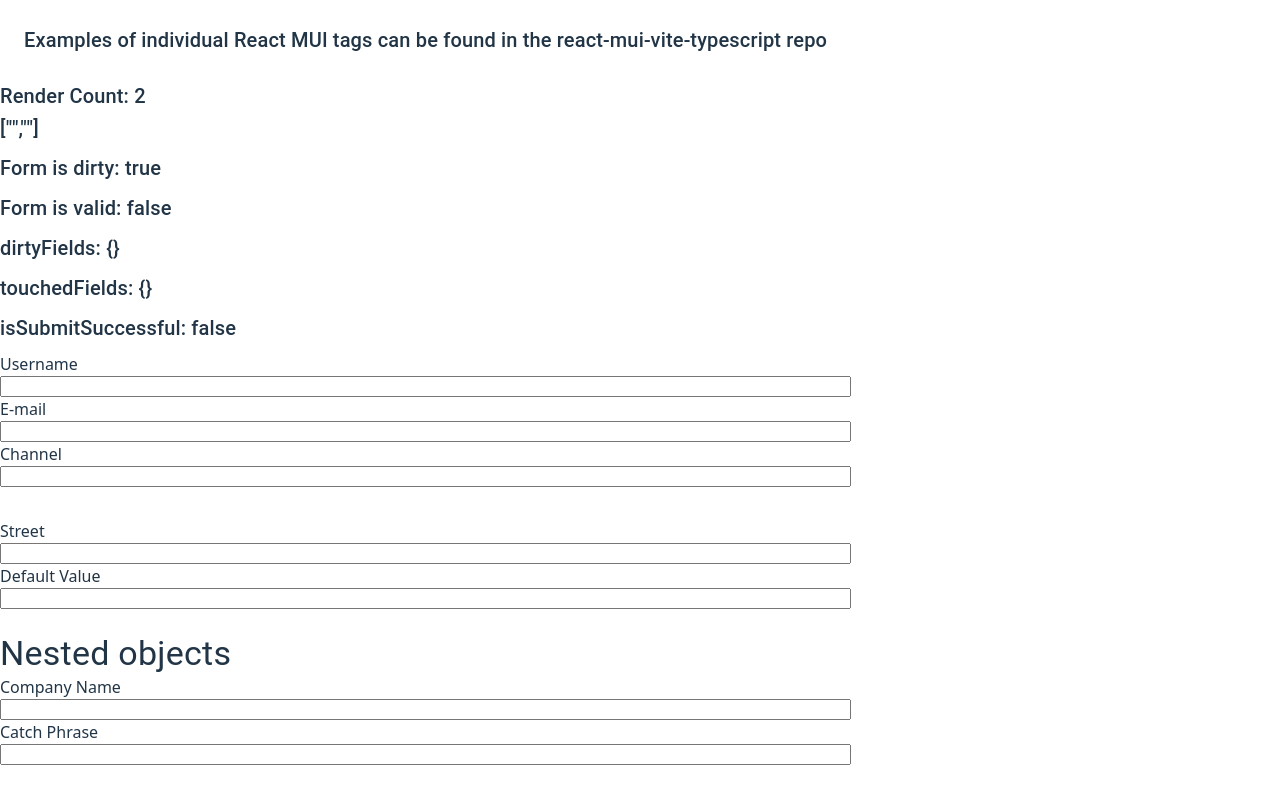
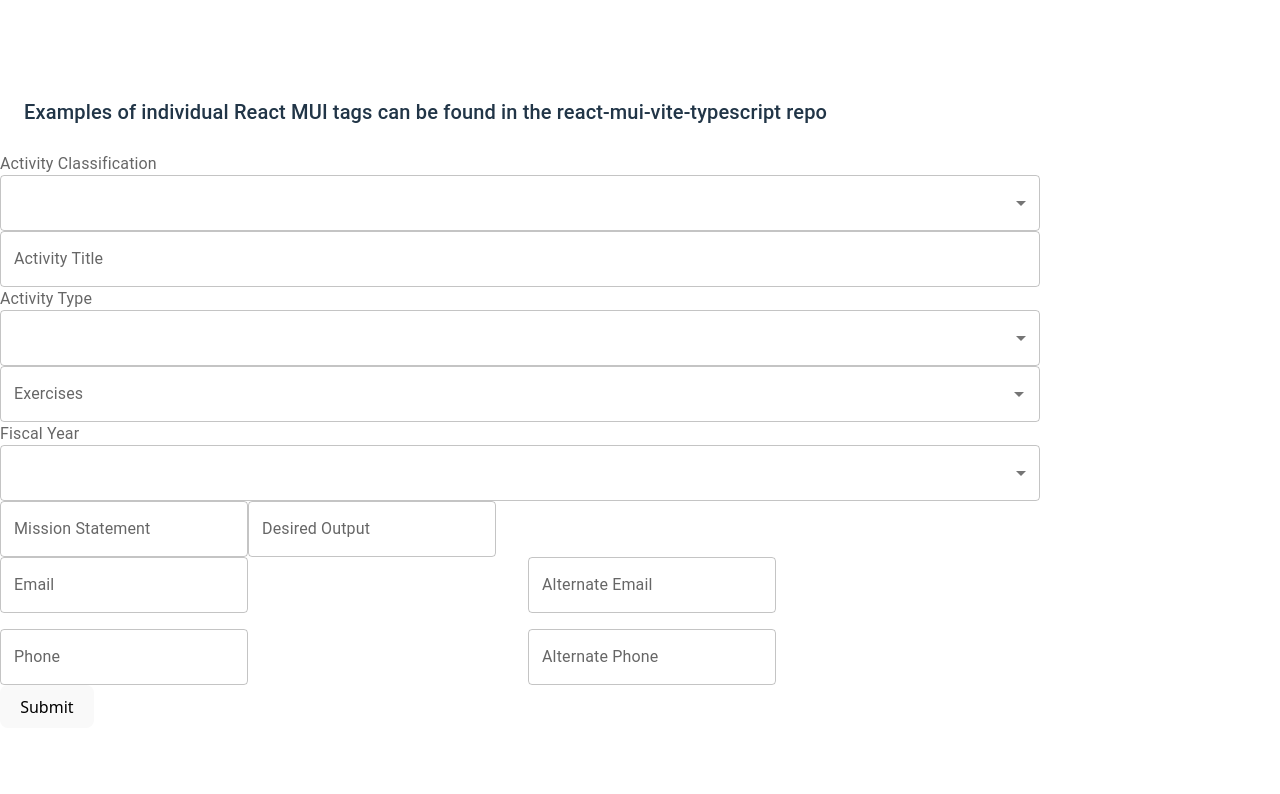
Before and after one commit to themrchas/react-mui-hook-form-zod, a React (Vite) app: page / in a window 1280 px wide. Shown: the top 794 px of the page. Built offline with nearby package versions, Linux system fonts and the light colour scheme; no server answers.

Commit message:
split the zod schema and added controls to 5W

```diff
--- a/src/App.tsx
+++ b/src/App.tsx
@@ -1,9 +1,9 @@
 //import { Basic } from './components/Basic';
-import { UseZod } from './components/UseZod';
+//import { UseZod } from './components/UseZod';
 //import { TabsDemo } from './components/TabsDemo';
 //import { Split }from './components/Split'
 //import { SplitZod }from './components/SplitZod'
-//import { Synch } from './components/Synch'
+import { Synch } from './components/Synch'
 
 
 import { Typography }from '@mui/material'
@@ -18,7 +18,7 @@ function App() {
       {/* <Basic /> */}
 
       {/* Uses react mui, react hook form, and zod */}
-       < UseZod />
+       {/* < UseZod /> */}
 
       {/* react mui demo */}
       {/* < TabsDemo /> */}
@@ -30,7 +30,7 @@ function App() {
       {/* < SplitZod />  */}
 
       {/* Synch Tool */}
-      {/* <Synch />*/}
+       <Synch />
     </>
   )
 }
--- a/src/components/Synch.tsx
+++ b/src/components/Synch.tsx
@@ -1,4 +1,6 @@
 import React from "react";
+
+
 
 import { DevTool } from "@hookform/devtools"
 
@@ -6,23 +8,37 @@ import { Dayjs } from "dayjs";
 
 //Installed to use zod with react hook form
 import { zodResolver } from "@hookform/resolvers/zod";
+import * as z from 'zod'
 
-import { activitySchema } from "../schemas/synchSchema"
+
+//import { activitySchema } from "../schemas/synchSchema"
+
+import { schemaFiveW } from '../schemas/schemaFiveW'
+import { schemaFiveWTest } from '../schemas/schemaFiveW'
+//import { activitySchema } from "../schemas/_synchSchema";
+import { activitySchema } from "../schemas/schemaActivity";
+
+//const synchSchema = activitySchema.extend(schemaFiveW);
+const synchSchema = activitySchema.extend(schemaFiveW.shape);
+
+type SynchFormValues = z.infer<typeof synchSchema>;
 
 import {  FormProvider, useForm } from "react-hook-form";
 
 import type { FieldErrors, SubmitHandler, SubmitErrorHandler } from "react-hook-form"
 
 import type { IActivityTest } from "../types/activity";
-import type { I5WTest } from "../types/5w";
-
-import { schemaFiveW } from '../schemas/schemaFiveW'
+import type { I5W } from "../types/5w";
 
 
+
+//Import components corresponding to each tab
 import { Activity } from "./synch/Activity";
 import { FiveW } from "./synch/FiveW";
 
-interface ISynchTool extends I5WTest, IActivityTest {};
+//Create form interface
+interface ISynchTool extends I5W, IActivityTest {};
+//interface ISynchTool extends IActivityTest {};
 
 
 const onSubmit: SubmitHandler<IActivityTest> = (data: IActivityTest) => {
@@ -37,7 +53,8 @@ const onFormError: SubmitErrorHandler<IActivityTest> = (errors: FieldErrors<IAct
 export const Synch = () => {
 
 
-  const formMethods = useForm<ISynchTool>({
+  //const formMethods = useForm<ISynchTool>({
+  const formMethods = useForm<SynchFormValues>({
 
         defaultValues:  {
 
@@ -47,21 +64,27 @@ export const Synch = () => {
               activityExerciseName: "",
               activityFiscalYear: "",
 
-              w5missionStatement: "",
-
-
               activityMissionTimeline: {
                     travelStart: null,
                     travelEnd: null,
                     dutyStart: null,
                     dutyEnd: null
+              },
+
+             w5missionStatement: "",
+             w5desiredOutput: "",
+
+              w5communicationPlan: {
+                email:"",
+                alternateEmail: "",
+                phone: "",
+                alternatePhone: ""
               }
-
-
 
             }, //defaultValues
             mode: "onBlur",
-            resolver: zodResolver(activitySchema)
+           // resolver: zodResolver(activitySchema)
+           resolver: zodResolver(synchSchema)
 
         }) //useForm
 
@@ -76,7 +99,7 @@ return (
         <FormProvider {...formMethods}>
             <form onSubmit={handleSubmit(onSubmit,onFormError)} noValidate>
             <Activity />
-          {/*  <FiveW />*/}
+            <FiveW />
 
             <button type="submit">Submit</button>
             </form>
--- a/src/components/synch/FiveW.tsx
+++ b/src/components/synch/FiveW.tsx
@@ -1,10 +1,10 @@
 import React from "react";
 
-import { useFormContext } from "react-hook-form";
+import { useFormContext, get } from "react-hook-form";
 
 import { useEffect } from "react";
 
-import { Stack, TextField, Typography, InputLabel, Select, MenuItem, Autocomplete } from '@mui/material';
+import { Stack, TextField, Typography, Grid, Box,  InputLabel, Select, MenuItem, Autocomplete } from '@mui/material';
 
 export const FiveW = () => {
 
@@ -23,6 +23,118 @@ export const FiveW = () => {
                                helperText={ !!errors.w5missionStatement ?   <Typography color="error">{String(errors.activityTitle?.message)} </Typography> : null }
                             />
 
+
+    <TextField
+
+                                id="w5desiredOutput"
+                                type="text"
+                                label="Desired Output"
+                                {...register("w5desiredOutput")}
+                                error={!!errors.w5desiredOutput}
+                               helperText={ !!errors.w5desiredOutput ?   <Typography color="error">{String(errors.activityTitle?.message)} </Typography> : null }
+                            />
+
+ <Grid container spacing={2}>
+                  <Grid size={{xs:4, md:6}}>
+                      <Box>
+
+
+                        <TextField
+
+                                id="w5communicationPlan.email"
+                                type="text"
+                                label="Email"
+                                {...register("w5communicationPlan.email")}
+                                error={!!get(errors, "w5communicationPlan.email")}
+                                helperText={get(errors, "w5communicationPlan.email")?.message
+? (
+      <Typography color="error" variant="caption">
+        {get(errors, "w5communicationPlan.email")?.message}
+      </Typography>
+    ) : null
+                                }
+                            />
+
+                      </Box>
+                  </Grid>
+
+            <Grid size={{xs:4, md:6}}>
+                       <Box>
+
+
+                        <TextField
+
+                                id="w5communicationPlan.alternateEmail"
+                                type="text"
+                                label="Alternate Email"
+                                {...register("w5communicationPlan.alternateEmail")}
+                                error={!!get(errors, "w5communicationPlan.alternateEmail")}
+                                helperText={get(errors, "w5communicationPlan.alternateEmail")?.message
+? (
+      <Typography color="error" variant="caption">
+        {get(errors, "w5communicationPlan.phone")?.message}
+      </Typography>
+    ) : null
+                                }
+                            />
+
+                      </Box>
+                  </Grid>
+
+
+
+                  <Grid size={{xs:4, md:6}}>
+                       <Box>
+
+
+                        <TextField
+
+                                id="w5communicationPlan.phone"
+                                type="text"
+                                label="Phone"
+                                {...register("w5communicationPlan.phone")}
+                                error={!!get(errors, "w5communicationPlan.phone")}
+                                helperText={get(errors, "w5communicationPlan.phone")?.message
+? (
+      <Typography color="error" variant="caption">
+        {get(errors, "w5communicationPlan.phone")?.message}
+      </Typography>
+    ) : null
+                                }
+                            />
+
+                      </Box>
+                  </Grid>
+
+                  <Grid size={{md:4, lg: 6}}>
+                      <Box>
+
+
+                        <TextField
+
+                                id="w5communicationPlan.alternatePhone"
+                                type="text"
+                                label="Alternate Phone"
+                                {...register("w5communicationPlan.alternatePhone")}
+                                error={!!get(errors, "w5communicationPlan.alternatePhone")}
+                                helperText={get(errors, "w5communicationPlan.alternatePhone")?.message
+? (
+      <Typography color="error" variant="caption">
+        {get(errors, "w5communicationPlan.alternatePhone")?.message}
+      </Typography>
+    ) : null
+                                }
+                            />
+
+                      </Box>
+                  </Grid>
+              </Grid>
+
+
+
+
+
+
 </>
     )
 
--- /dev/null
+++ b/src/schemas/_synchSchema.ts
@@ -0,0 +1,36 @@
+//Schema used prior to breaking it up.  Do not include in production
+
+import * as z from 'zod'
+
+import dayjs, {Dayjs} from 'dayjs';
+
+export const activitySchema = z.object({
+
+     activityClassification: z.string().nonempty("Classification is a required field"),
+     activityTitle: z.string().nonempty("Title is a required field"),
+     activityType: z.string().nonempty("Activity Type is a required field"),
+     activityExerciseName: z.string().optional(),
+     activityFiscalYear: z.string().optional(),
+
+    // w5missionStatement: z.string("5W Mission Statement is a required field"),
+
+     activityMissionTimeline: z.object({
+          travelStart: z
+               .custom<Dayjs>((val) => val === null || val instanceof dayjs)
+               .nullable(),
+          travelEnd: z
+               .custom<Dayjs>((val) => val === null || val instanceof dayjs)
+               .nullable(),
+          dutyStart: z
+               .custom<Dayjs>((val) => val === null || val instanceof dayjs)
+               .nullable(),
+          dutyEnd: z
+               .custom<Dayjs>((val) => val === null || val instanceof dayjs)
+               .nullable()
+     })
+
+
+}) //formSchema
+
+// Type inferred from the Zod schema
+//export type FormData = z.infer<typeof formSchema>;
--- a/src/schemas/synchSchema.ts
+++ b/src/schemas/schemaActivity.ts
@@ -10,7 +10,6 @@ export const activitySchema = z.object({
      activityExerciseName: z.string().optional(),
      activityFiscalYear: z.string().optional(),
 
-    // w5missionStatement: z.string("5W Mission Statement is a required field"),
 
      activityMissionTimeline: z.object({
           travelStart: z
@@ -29,6 +28,3 @@ export const activitySchema = z.object({
 
 
 }) //formSchema
-
-// Type inferred from the Zod schema
-//export type FormData = z.infer<typeof formSchema>;
--- /dev/null
+++ b/src/schemas/schemaFiveW.ts
@@ -0,0 +1,22 @@
+import * as z from 'zod'
+
+export const schemaFiveW = z.object({
+
+    w5missionStatement: z.string().nonempty("5W Mission Statement is a required field"),
+    //w5visitedOrganizations
+    w5desiredOutput: z.string().nonempty("5W Mission Desired Output is a required field"),
+    w5communicationPlan: z.object({
+            email: z.email("Required"),
+            alternateEmail: z.email().optional(),
+            phone: z.string().nonempty("Communication Plan phone is a required field"),
+            alternatePhone: z.string()
+    })
+
+}) //schemaFiveW
+
+export const schemaFiveWTest = z.object({
+
+    w5missionStatement: z.string().nonempty("5W Mission Statement is a required field"),
+
+
+}) //schemaFiveWTest
--- a/src/types/activity.ts
+++ b/src/types/activity.ts
@@ -30,7 +30,7 @@ export interface IActivityTest {
 }
 
 
-//Interface describing the majority of fields found in Synch
+//Interface describing the fields in the Activity tab
 export interface IActivity {
 
     activityClassification: string,
```
Also changed, not shown: src/types/5w.ts (+6 -5 lines), 1 other file (tests, documents, lock files or other folders).
